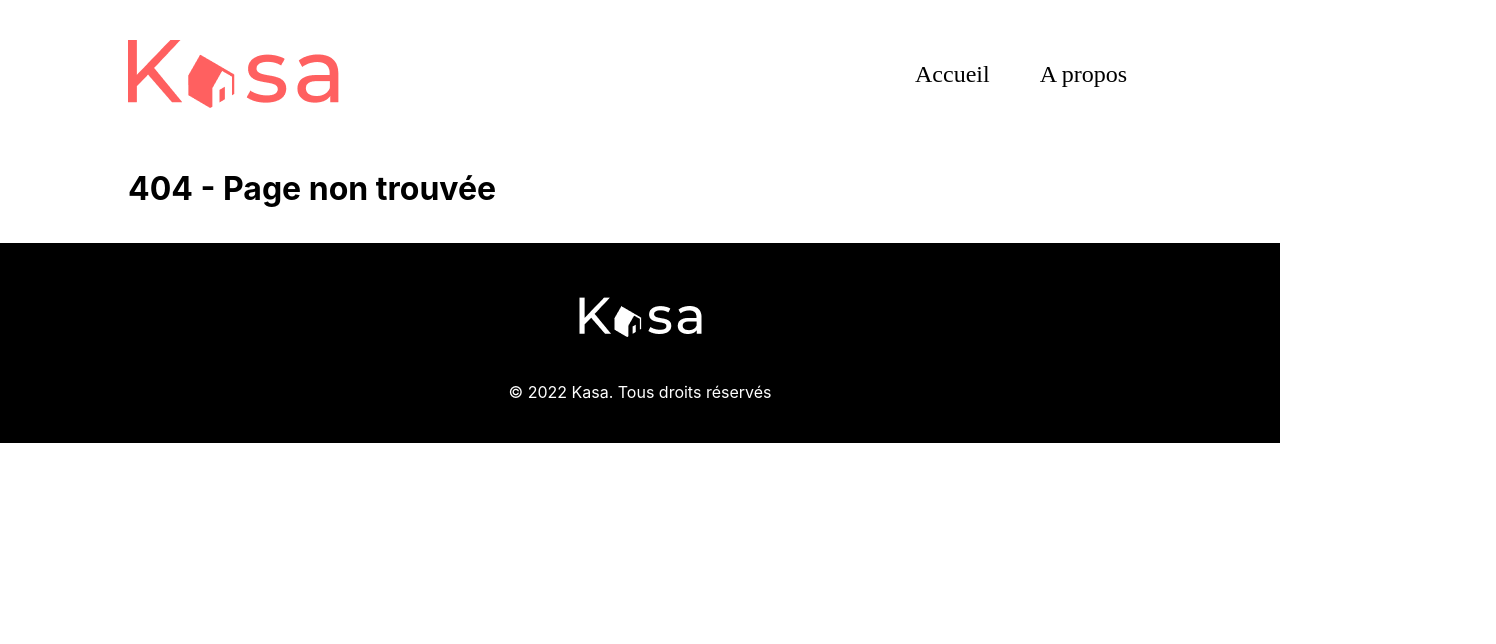
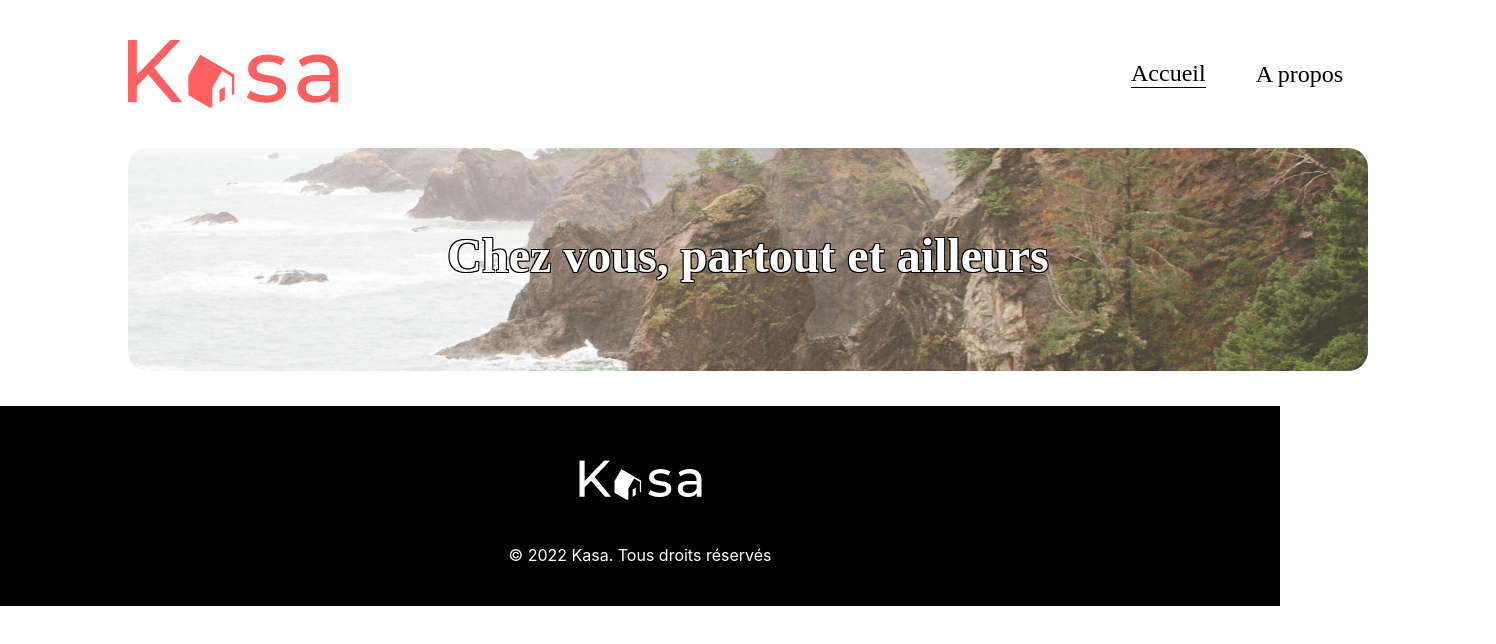
Before and after one commit to LuckyProut/p5-Kasa, a React (Create React App) app: page /home in a window 1280 px wide. Before the commit this address had no page. Shown: the top 644 px of the page, 1496 px wide, since content can reach past the window. Built offline with nearby package versions, Linux system fonts and the light colour scheme.

Commit message:
add banner layout on Home

```diff
--- a/src/Router.js
+++ b/src/Router.js
@@ -10,7 +10,7 @@ const AppRouter = () => {
     <Router>
       <Layout>
         <Routes>
-          <Route path="/" element={<Home />} />
+          <Route path="/home" element={<Home />} />
           <Route path="/about" element={<About />} />
           <Route path="*" element={<NotFound />} />
         </Routes>
--- /dev/null
+++ b/src/layout/banner/banner.css
@@ -0,0 +1,28 @@
+#banner {
+    height: 223px;
+    width: 1240px;
+    border-radius: 10px;
+    display: flex;
+    justify-content: center;
+}
+
+#banner img {
+    height: 100%;
+    width: 100%;
+    object-fit: cover;
+    border-radius: 20px;
+}
+
+#banner p {
+    position: absolute;
+    top: 180px;
+    font-size: 48px;
+    font-family: Montserrat;
+    font-weight: 700;
+    color: white;
+    text-shadow:
+    -1px -1px 0px black, /* Ombre en haut à gauche */
+    1px -1px 0px black,  /* Ombre en haut à droite */
+    -1px 1px 0px black,  /* Ombre en bas à gauche */
+    1px 1px 0px black;
+}
--- /dev/null
+++ b/src/layout/banner/banner.js
@@ -0,0 +1,14 @@
+import React from "react";
+import "./banner.css";
+import bannerImg from "../../img/bannerImg.png";
+
+function Banner() {
+    return (
+        <div id="banner">
+                <img src={bannerImg} alt="bannière"/>
+                <p>Chez vous, partout et ailleurs</p>
+        </div>
+    );
+}
+
+export default Banner;
--- a/src/layout/header/header.css
+++ b/src/layout/header/header.css
@@ -2,7 +2,7 @@ header {
     align-items: center;
     display: inline-flex;
     margin: 40px 10%;
-    width: 80%;
+    width: 1240px;
   }
 
   header > img {
--- a/src/layout/header/header.js
+++ b/src/layout/header/header.js
@@ -8,8 +8,8 @@ function Header() {
         <header>
             <img src={logoHeader} alt="Logo"/>
             <nav>
-                <NavLink to="/accueil" className="lien-site lien-menu">Accueil</NavLink>
-                <NavLink to="/a-propos" className="lien-site lien-menu">A propos</NavLink>
+                <NavLink to="/Home" className="lien-site lien-menu">Accueil</NavLink>
+                <NavLink to="/About" className="lien-site lien-menu">A propos</NavLink>
             </nav>
         </header>
     );
--- a/src/pages/Home/Home.js
+++ b/src/pages/Home/Home.js
@@ -1,7 +1,10 @@
 import React from 'react';
+import Banner from '../../layout/banner/banner';
 
 const Home = () => {
-  return <h1>Page d'accueil</h1>;
+  return (
+    <Banner />
+  );
 };
 
 export default Home;
```
Also changed, not shown: src/img/bannerImg.png (added).
